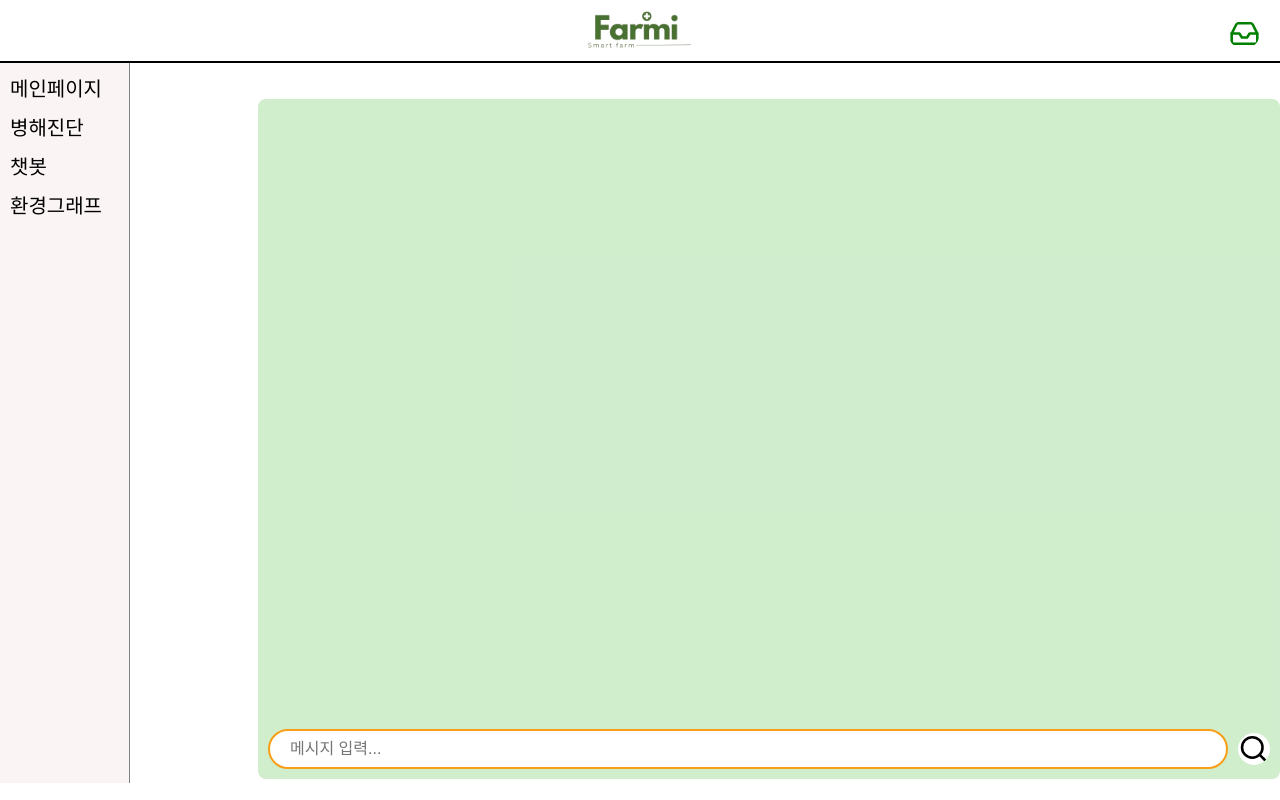
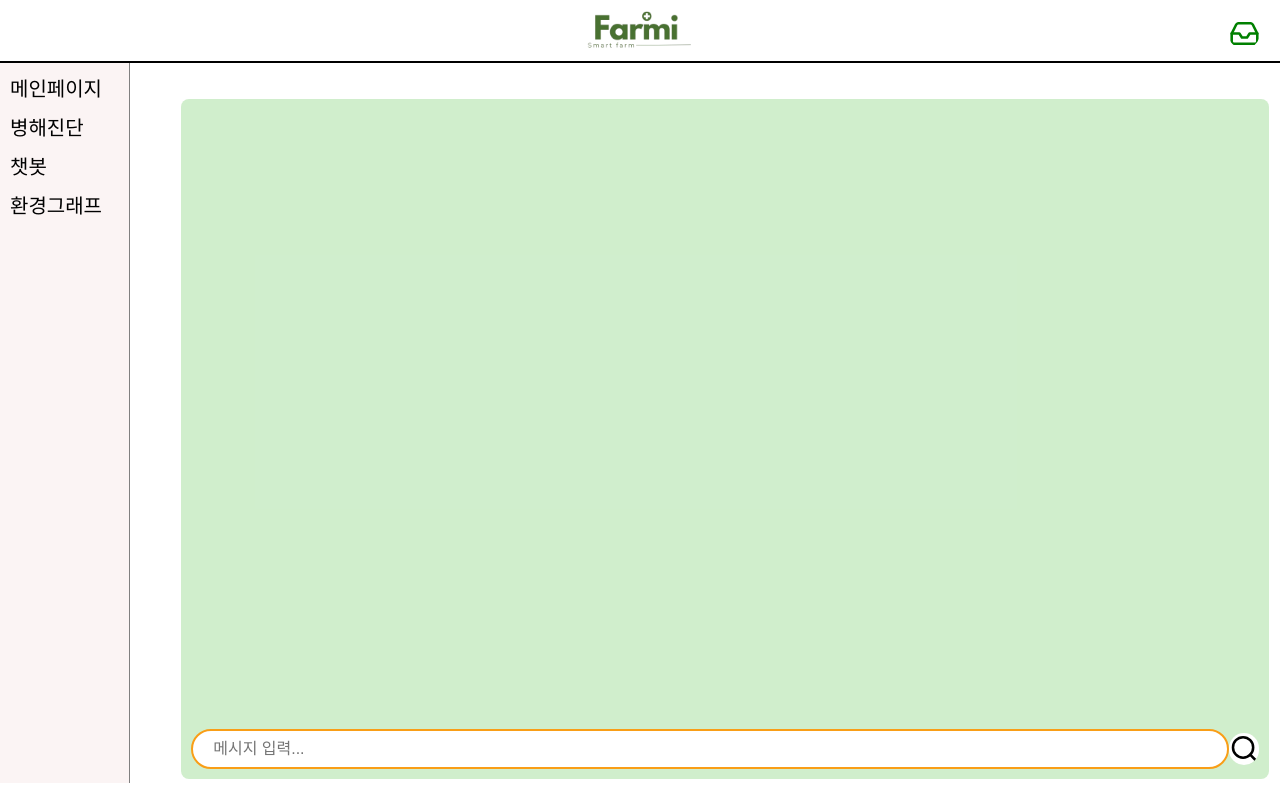
Before and after one commit to sojaeheon/smartfarm, a Vue app in the folder frontend/: page /AppChatbot in a window 1280 px wide. Built offline with nearby package versions, Linux system fonts and the light colour scheme.

Commit message:
modified:   frontend/src/components/AppChatbot.vue 	modified:   frontend/src/components/MainView.vue

```diff
--- a/frontend/src/components/AppChatbot.vue
+++ b/frontend/src/components/AppChatbot.vue
@@ -117,8 +117,9 @@ button {
   flex-direction: column;
   /* 위아래 배치 */
   height: 85vh;
-  width: 80vw;
-  margin: 2vw 0 10px 10vw;
+  width: 85vw;
+  margin: 2vw 0 0 4vw;
+  /* margin: 2vw 0 10px 10vw; */
   position: relative;
   background-color: rgba(99, 199, 88, 0.3);
   border-radius: 8px;
@@ -189,7 +190,7 @@ button {
 
 .chat-bot input {
   height: 5vh;
-  width: 75vw;
+  width: 85vw;
   padding: 0px 20px 0px 20px;
   font-size: 1rem;
   border-radius: 30px;
--- a/frontend/src/components/MainView.vue
+++ b/frontend/src/components/MainView.vue
@@ -162,7 +162,6 @@ export default {
     gap: 2vh;
     width: 83vw;
     height: 80vh;
-
     /* margin: 2vh 0 0 8.5vw; */
 }
 
@@ -170,7 +169,7 @@ export default {
     display: flex;
     justify-content: center;
     align-items: center;
-    border: 2px solid #000;
+    border: 2px solid rgba(0, 0, 0, 0.5);
     border-radius: 8px;
     padding: 10px;
 }
```
